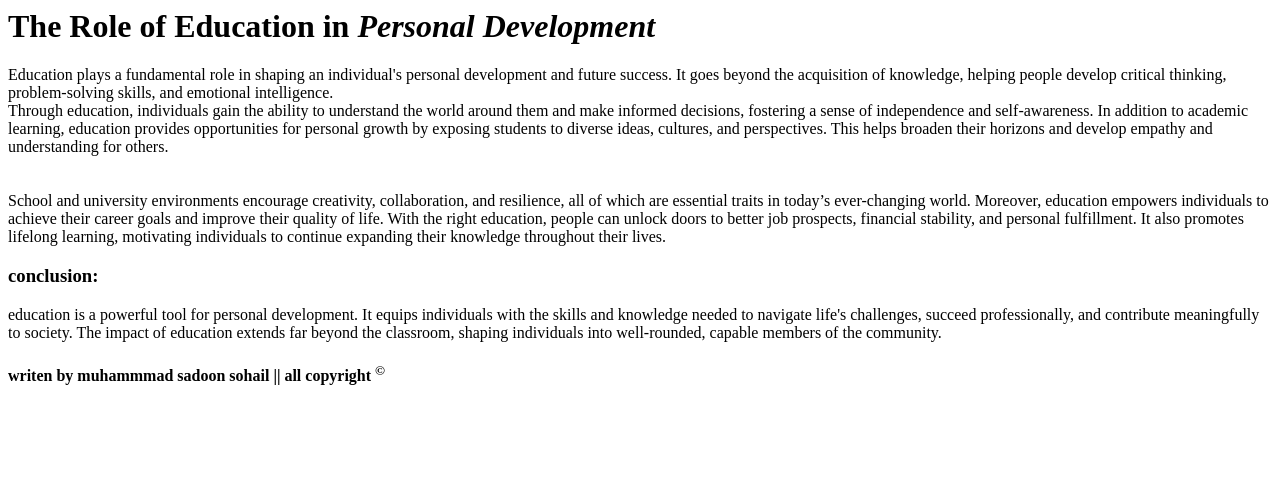
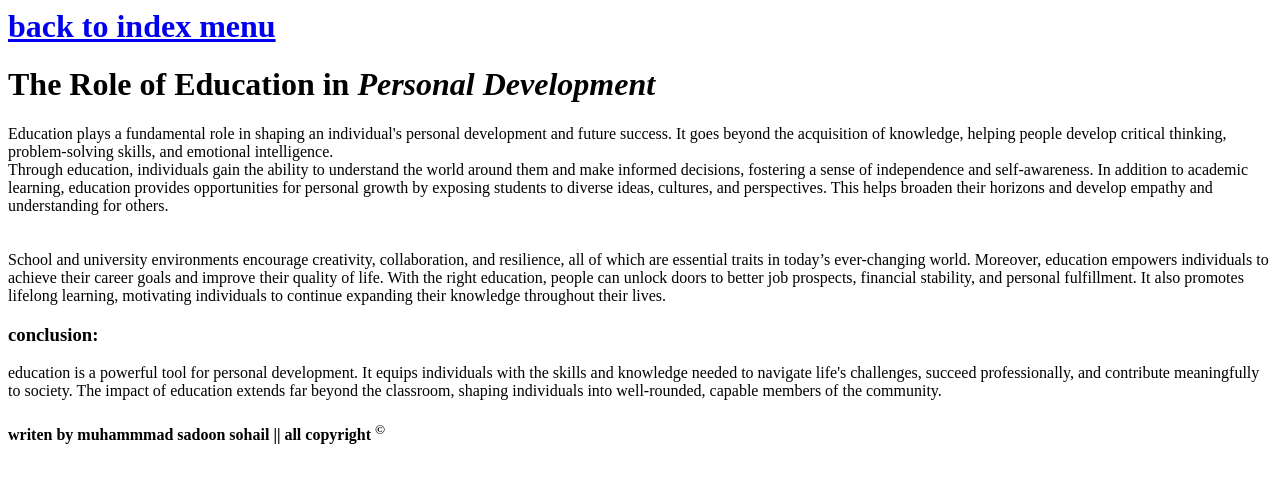
Before and after one commit to muhammadsadoon/saylani-web-and-app-development, a plain HTML site: page assignment_no_1/Role_Of_Education/education.html in a window 1280 px wide. Drawn offline with Linux system fonts and the light colour scheme.

Commit message:
Update education.html

```diff
--- a/assignment_no_1/Role_Of_Education/education.html
+++ b/assignment_no_1/Role_Of_Education/education.html
@@ -3,6 +3,7 @@
         <title>The Role of Education</title>
     </head>
     <body>
+        <h1><a href="../../index.html">back to index menu</a></h1>
         <h1>The Role of Education in <i>Personal Development</i></h1>
         <p>Education plays a fundamental role in shaping an individual's personal development and future success. It goes beyond the acquisition of knowledge, helping people develop critical thinking, problem-solving skills, and emotional intelligence. <br> Through education, individuals gain the ability to understand the world around them and make informed decisions, fostering a sense of independence and self-awareness.
 
```
